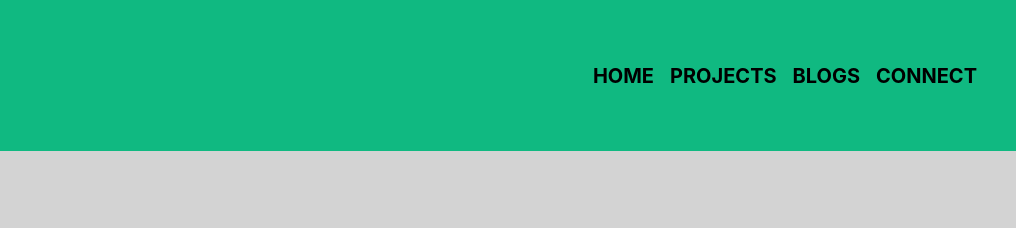
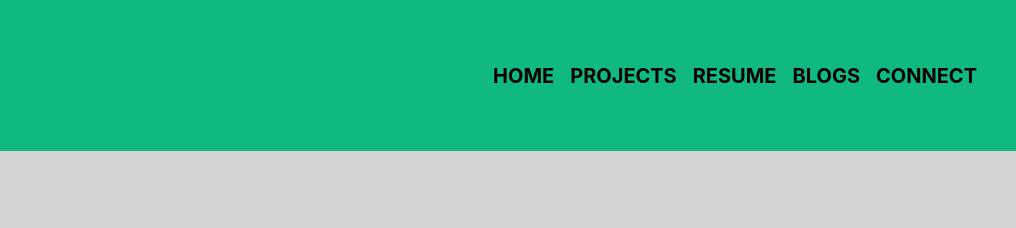
Before and after one commit to aasthasinha-19/My-Portfolio, a plain HTML site: page connect.html in a window 1280 px wide. Shown: the top 228 px of the page, 264-1280 px from the left. Drawn offline with nearby package versions, Linux system fonts and the light colour scheme.

Commit message:
Update connect.html

```diff
--- a/connect.html
+++ b/connect.html
@@ -25,6 +25,7 @@
         <ul class="navbar-nav">
             <li class="nav-item "><a class="nav-link" href="/index.html">HOME</a></li>
             <li class="nav-item"><a class="nav-link" href="/projects.html">PROJECTS</a></li>
+            <li class="nav-item"><a class="nav-link" href="/resume.html">RESUME</a></li>
             <li class="nav-item"><a class="nav-link" href="/blogs.html">BLOGS</a></li>
             <li class="nav-item"><a class="nav-link" href="/connect.html">CONNECT</a></li>
         </ul>
```
